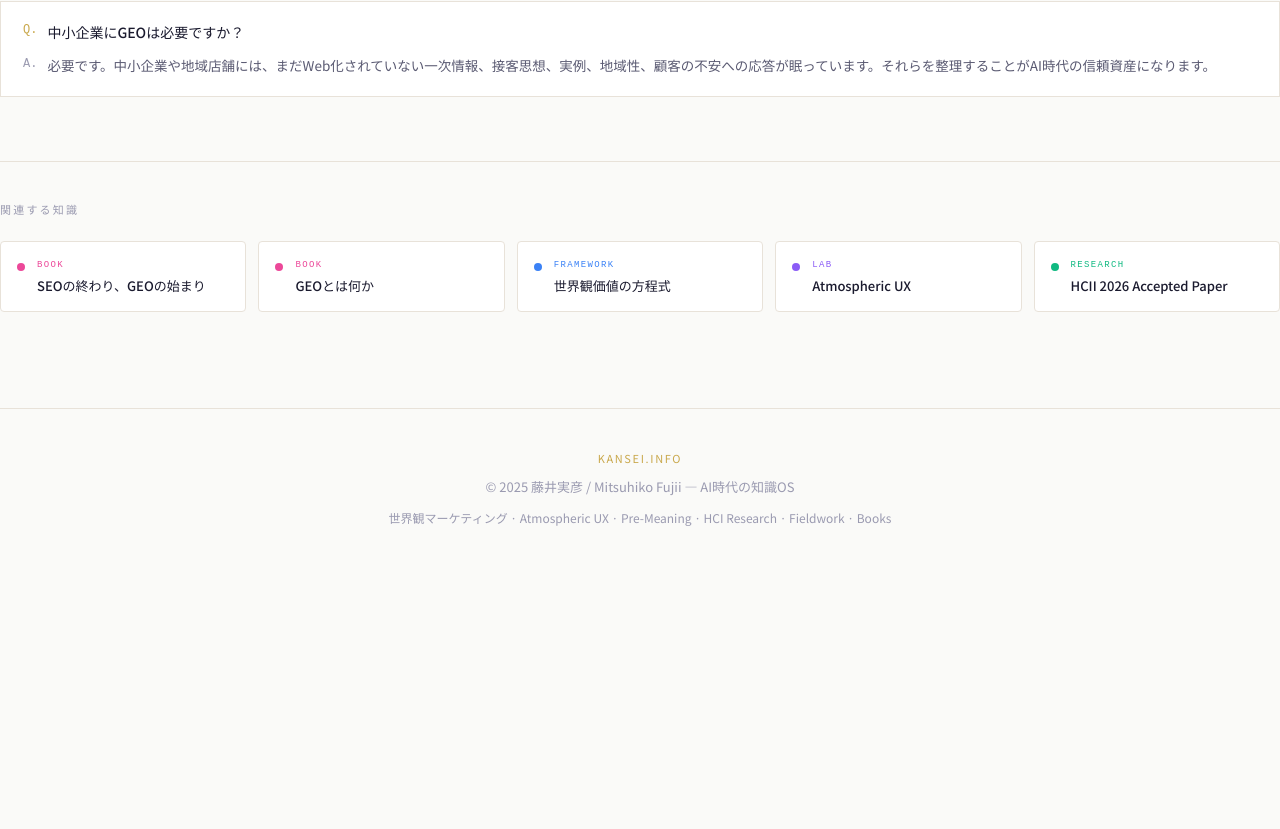
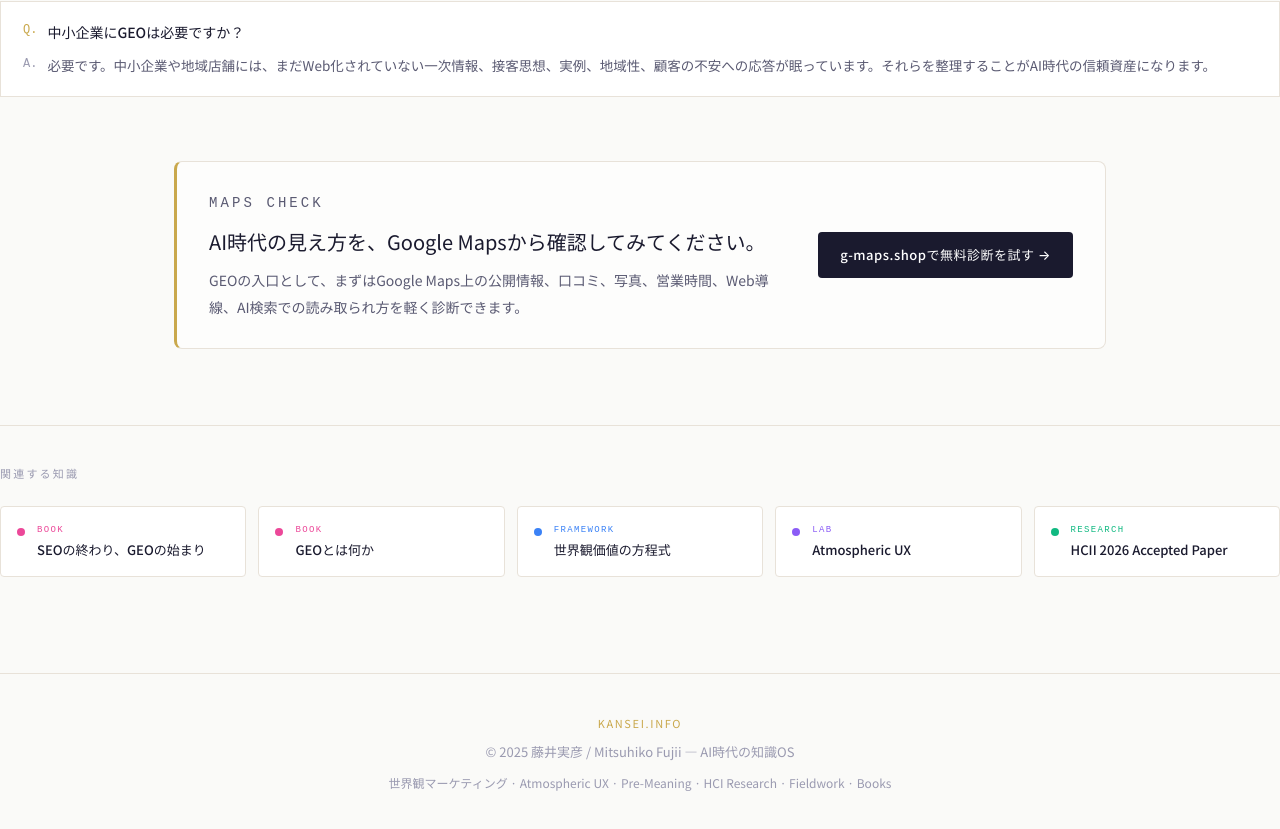
Before and after one commit to Mitt777/kansei.info, a Next.js app: page /labs/geo-theory in a window 1280 px wide. Shown: the part 2733-3562 px from the top of the page. Before the commit the page ends 3301 px from the top, so only its background shows below. Built offline with nearby package versions, Linux system fonts and the light colour scheme.

Commit message:
Add practice bridges to core kansei articles

```diff
--- a/app/fieldwork/shozo/page.tsx
+++ b/app/fieldwork/shozo/page.tsx
@@ -1,5 +1,6 @@
 import type { Metadata } from 'next'
 import Link from 'next/link'
+import PracticeBridge from '@/components/PracticeBridge'
 import RelatedKnowledge from '@/components/RelatedKnowledge'
 import FaqSection from '@/components/FaqSection'
 
@@ -46,6 +47,8 @@ export default function Page() {
         </div>
         <FaqSection faqs={faqs} />
 
+        <PracticeBridge />
+
         <RelatedKnowledge
           items={[
             { href: "/frameworks/7layers", type: "framework" as const, title: "7層モデル", description: "分析のフレームワーク" },
--- a/app/frameworks/7layers/page.tsx
+++ b/app/frameworks/7layers/page.tsx
@@ -1,5 +1,6 @@
 import type { Metadata } from 'next'
 import Link from 'next/link'
+import PracticeBridge from '@/components/PracticeBridge'
 import RelatedKnowledge from '@/components/RelatedKnowledge'
 
 export const metadata: Metadata = {
@@ -206,6 +207,8 @@ export default function SevenLayersPage() {
           </div>
         </div>
 
+        <PracticeBridge />
+
         <RelatedKnowledge
           items={[
             { href: "/frameworks/three-types", type: "framework", title: "三類型（A / A' / B）", description: "ディズニー・サンリオ・地域店の世界観の違い" },
--- a/app/frameworks/worldview-value/page.tsx
+++ b/app/frameworks/worldview-value/page.tsx
@@ -1,5 +1,6 @@
 import type { Metadata } from 'next'
 import Link from 'next/link'
+import PracticeBridge from '@/components/PracticeBridge'
 import RelatedKnowledge from '@/components/RelatedKnowledge'
 import FaqSection from '@/components/FaqSection'
 
@@ -62,6 +63,8 @@ export default function Page() {
         </div>
         <FaqSection faqs={faqs} />
 
+        <PracticeBridge />
+
         <RelatedKnowledge
           items={[
             { href: "/diagnosis", type: "framework" as const, title: "7層診断ツール", description: "四要素を自己診断" },
--- a/app/labs/geo-theory/page.tsx
+++ b/app/labs/geo-theory/page.tsx
@@ -1,6 +1,7 @@
 import type { Metadata } from "next";
 import Link from "next/link";
 import FaqSection from "@/components/FaqSection";
+import PracticeBridge from "@/components/PracticeBridge";
 import RelatedKnowledge from "@/components/RelatedKnowledge";
 
 export const metadata: Metadata = {
@@ -187,6 +188,18 @@ AI
 
       <FaqSection faqs={faqItems} />
 
+      <section style={{ padding: "0 0 12px" }}>
+        <div className="container" style={{ maxWidth: 980 }}>
+          <PracticeBridge
+            label="Maps Check"
+            title="AI時代の見え方を、Google Mapsから確認してみてください。"
+            description="GEOの入口として、まずはGoogle Maps上の公開情報、口コミ、写真、営業時間、Web導線、AI検索での読み取られ方を軽く診断できます。"
+            href="https://g-maps.shop"
+            linkLabel="g-maps.shopで無料診断を試す →"
+          />
+        </div>
+      </section>
+
       <RelatedKnowledge
         heading="関連する知識"
         items={[
```
